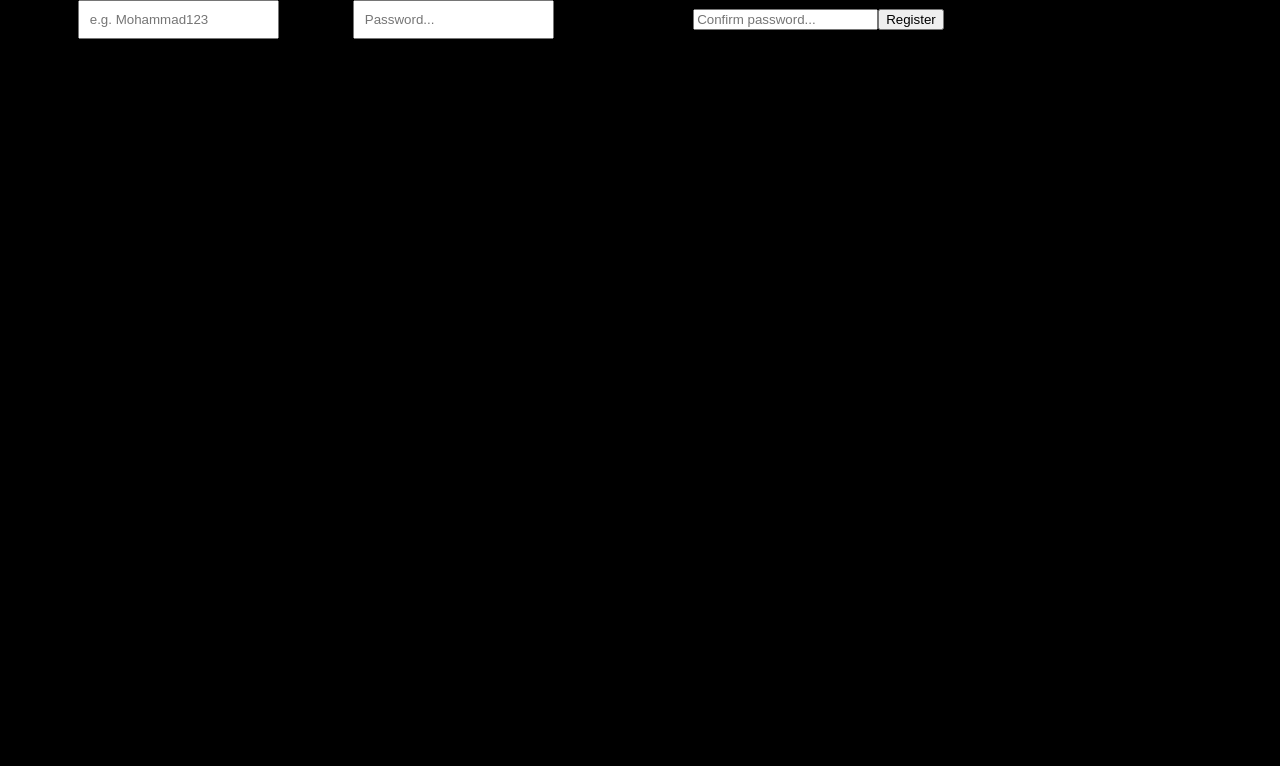
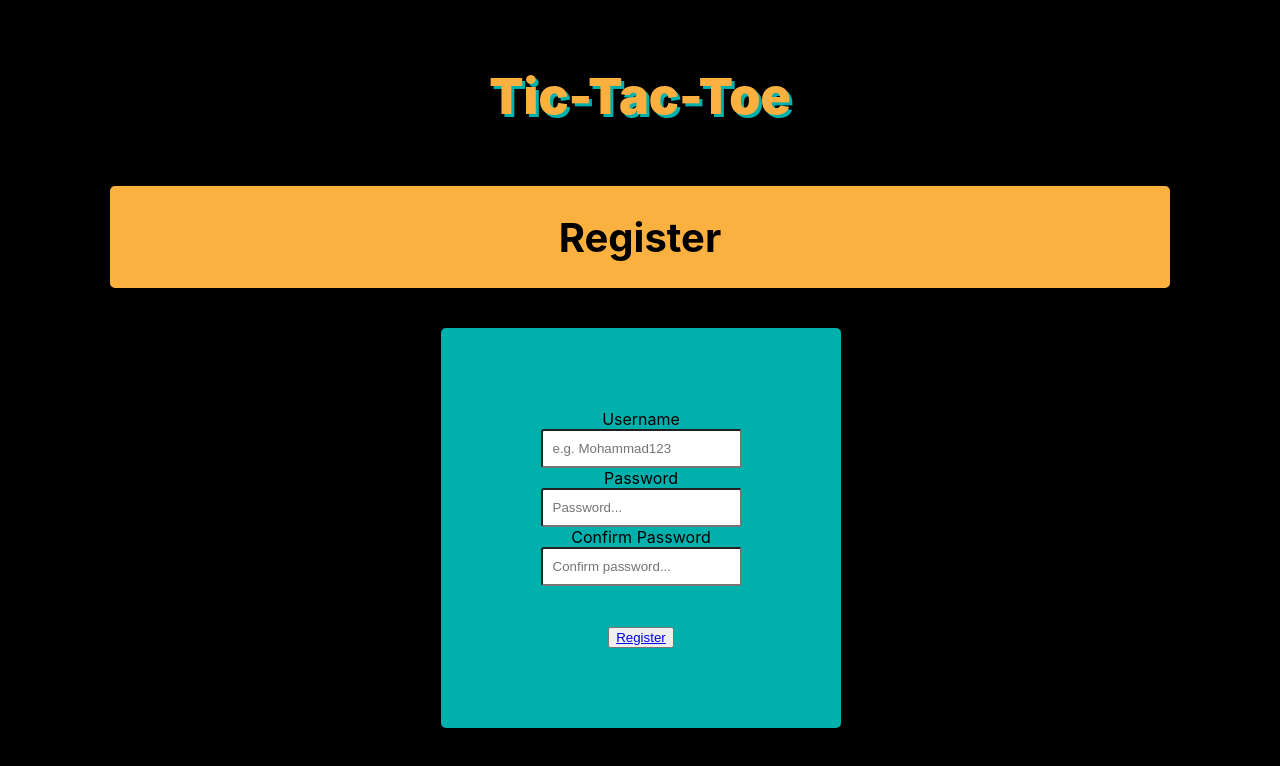
Before and after one commit to WebAhead12/Tic-Tac-Toe, a React (Create React App) app: page /users/register in a window 1280 px wide. Shown: the top 766 px of the page. Built offline with nearby package versions, Linux system fonts and the light colour scheme.

Commit message:
login react ready - redirects and adds, removes tokens when needed

```diff
--- a/src/Components/Game/MainGame.jsx
+++ b/src/Components/Game/MainGame.jsx
@@ -2,8 +2,10 @@ import React, { useEffect, useState } from "react";
 import Board from "./MainBoard";
 import Refresh from "./Refresh1";
 import Message from "./Message1";
+import { useNavigate } from "react-router-dom";
 import "./MainGame.css";
 // import LoginPage from "../Login/login";
+
 //list of winning outcomes
 const won = (board) => {
   const combos = [
@@ -38,6 +40,9 @@ const won = (board) => {
 };
 
 function MainGame() {
+  const history = useNavigate();
+  const [isLoggedIn, setIsLoggedIn] = useState(false);
+  const [user, setUser] = useState({});
   //sets the board to 9 empty boxes
   const [board, setBoard] = useState(Array(9).fill(""));
   //default player starts as x
@@ -93,12 +98,35 @@ function MainGame() {
     }
   }
 
+  const logout = () => {
+    localStorage.removeItem("access_token");
+    setUser({});
+    history("/users/login");
+    setIsLoggedIn(false);
+  };
+
   return (
     <div>
       <Refresh onClick={refreshGame} value={"Refresh"} />
-      <a href="/user/login" className="Logout" onClick={(logout) => 1}>
+      <history
+        // to={{ pathname: "/users/login", state: { isLoggedIn } }}
+        // state={{ isLoggedIn, setIsLoggedIn, user, setUser }}
+        to="/users/login"
+        //
+        state={{ from: "ss" }}
+        className="Logout"
+        onClick={logout}
+      >
         Logout
-      </a>
+      </history>
+      {/* <a
+        href={"/users/login"}
+        {...isLoggedIn}
+        className="Logout"
+        onClick={logout}
+      >
+        Logout{" "}
+      </a> */}
       <div className="GameTitle">
         <p>Tic-Tac-Toe</p>
       </div>
--- a/src/Components/Login/login.jsx
+++ b/src/Components/Login/login.jsx
@@ -1,16 +1,17 @@
 import React, { useState, useEffect } from "react";
 import { login, getUser } from "../../utils/api";
+import { useNavigate, useLocation } from "react-router-dom";
 import "./login.css";
-function LoginPage() {
+
+function LoginPage(props) {
+  const location = useLocation();
+  const { from } = location;
+  const history = useNavigate();
   const [loginData, setLoginData] = useState({
     username: "",
     password: "",
-    // player2: "",
   });
-
-  const [isLoggedIn, setIsLoggedIn] = useState(false);
-  const [user, setUser] = useState({});
-  // const [player2, setPlayer2] = useState("");
+  console.log(location);
   const onChange =
     (stateKey) =>
     ({ target }) =>
@@ -18,14 +19,18 @@ function LoginPage() {
 
   //
 
+  console.log(props);
+
   const onSubmit = (event) => {
     event.preventDefault();
+
     login(loginData)
       .then((data) => {
         if (!data.error.length) {
+          //
+          console.log(from);
           window.localStorage.setItem("access_token", data.access_token);
-          setUser(data);
-          setIsLoggedIn(true);
+          history("/");
         } else {
           alert(data.error);
         }
@@ -39,10 +44,7 @@ function LoginPage() {
     //router can solve this
     if (token) {
       getUser(token)
-        .then((data) => {
-          setUser(data);
-          setIsLoggedIn(true);
-        })
+        .then((data) => {})
         .catch((error) => {
           console.log(error);
         });
@@ -51,17 +53,7 @@ function LoginPage() {
 
   const logout = () => {
     localStorage.removeItem("access_token");
-    setUser({});
-    setIsLoggedIn(false);
   };
-
-  if (isLoggedIn) {
-    return (
-      <div>
-        <button onClick={logout}>Log out</button>
-      </div>
-    );
-  }
 
   return (
     <div className="bigone">
@@ -69,10 +61,10 @@ function LoginPage() {
         <p>Tic-Tac-Toe</p>
       </div>
       <div className="logintitle">
-        <h1 className="title"> log-in</h1>
+        <h1 className="title"> Log-in</h1>
       </div>
       <div className="login">
-        <form onSubmit={login}>
+        <form onSubmit={onSubmit}>
           <label htmlFor="username">Username</label>
           <br />
           <input
--- a/src/Components/Register/register.css
+++ b/src/Components/Register/register.css
@@ -0,0 +1,72 @@
+.bigone {
+  display: flex;
+  flex-direction: column;
+  align-items: center;
+  padding: 4%;
+}
+.GameTitle {
+  margin-top: 75px;
+  color: white;
+  justify-content: center;
+  font-weight: 900;
+  font-size: 50px;
+  color: #fbb040;
+}
+
+.logintitle {
+  margin-top: 10px;
+  border-radius: 5px;
+  height: 50%;
+  width: 90%;
+  background-color: #fab140;
+  font-size: 20px;
+}
+.title {
+  border-radius: 5px;
+  text-align: center;
+}
+/* 465 */
+.login {
+  border-radius: 5px;
+  text-align: center;
+  margin-left: 2px;
+  width: 400px;
+  height: 400px;
+  background-color: #00b0ad;
+  margin-top: 40px;
+  display: flex;
+  justify-content: center;
+  align-content: center;
+  align-items: center;
+}
+.btnlog {
+  align-items: left;
+  justify-content: left;
+  float: top;
+  border-radius: 4px;
+  background-color: white;
+  margin: 0px auto;
+  border: 4px solid #fbb040;
+  font-size: 20px;
+  line-height: 2px;
+  font-weight: bold;
+  letter-spacing: 0.25px;
+  color: black;
+  padding: 7.5px;
+
+  text-align: center;
+}
+.footer {
+  margin-top: 20px;
+  border-radius: 5px;
+  text-align: center;
+  width: 450px;
+  background-color: #fab140;
+  height: 50px;
+}
+.username,
+.password,
+.ConfirmPassword {
+  border-radius: 3px;
+  padding: 10px;
+}
--- a/src/Components/Register/register.jsx
+++ b/src/Components/Register/register.jsx
@@ -30,51 +30,56 @@ function RegisterPage() {
 
   //change to register
   // register(account).then (result) => if (result.response === "successful") then redirect to login page <Link to="./Login/login">Register</link>
-  useEffect(() => {
-    const token = window.localStorage.getItem("access_token");
-    //router can solve this
-    if (token) {
-      setUser(token)
-        .then((data) => {
-          setUser(data);
-          setIsRegistered(true);
-        })
-        .catch((error) => {
-          console.log(error);
-        });
-    }
-  }, []);
 
   return (
+    <div className="bigone">
+      <div className="GameTitle">
+        <p>Tic-Tac-Toe</p>
+      </div>
+      <div className="logintitle">
+        <h1 className="title"> Register</h1>
+      </div>
+      <div className="login">
         <form onSubmit={onSubmit}>
           <label htmlFor="username">Username</label>
+          <br />
           <input
             type="text"
             className="username"
             name="username"
             placeholder="e.g. Mohammad123"
             onChange={onChange("username")}
-        value={account.username}
+            value={RegisterPage.username}
           />
+          <br />
           <label htmlFor="password">Password</label>
+          <br />
           <input
             type="password"
             className="password"
             placeholder="Password..."
             onChange={onChange("password")}
-        value={account.password}
+            value={RegisterPage.password}
           />
+          <br />
           <label htmlFor="confirmPassword">Confirm Password</label>
+          <br />
           <input
             type="password"
             className="ConfirmPassword"
             placeholder="Confirm password..."
             onChange={onChange("confirmPassword")}
-        value={account.confirmPassword}
+            value={RegisterPage.confirmPassword}
           />
-      <button type="register">Register</button>
-      return ( )
+          <br />
+          <br />
+          <br />
+          <button type="register" className="register">
+            <a href="/users/login">Register</a>
+          </button>
         </form>
+      </div>
+    </div>
   );
 }
 export default RegisterPage;
--- a/src/utils/api.js
+++ b/src/utils/api.js
@@ -11,7 +11,7 @@ function request(url, settings) {
 }
 
 export function login(loginData) {
-  return request("https://localhost:4000/users/login", {
+  return request("http://localhost:4000/users/login", {
     method: "POST",
     body: JSON.stringify(loginData),
     headers: { "content-type": "application/json" },
@@ -19,14 +19,14 @@ export function login(loginData) {
 }
 
 export function getUser(token) {
-  return request("https://localhost:4000/", {
+  return request("http://localhost:4000/users/thisUser", {
     method: "GET",
     headers: { authorization: `Bearer ${token}` },
   });
 }
 
 export function register(account) {
-  return request("https://localhost:4000/users/register", {
+  return request("http://localhost:4000/users/register", {
     body: JSON.stringify(account),
     headers: { "content-type": "application/json" },
   });
```
Lines whose indentation alone changed are shown as unchanged.
